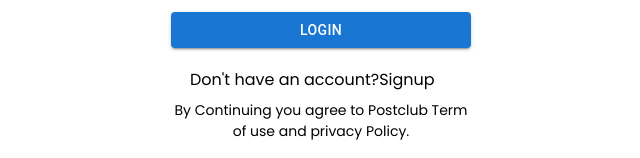
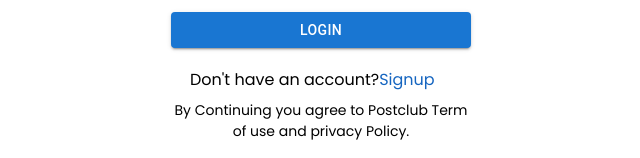
Before and after one commit to Sameer069/postclub, a React (Vite) app in the folder frontend/: page / in a window 1280 px wide. Shown: the part 483-641 px from the top of the page, without its empty margins (319-959 px from the left). Built offline with nearby package versions, Linux system fonts and the light colour scheme; no server answers; a web font is replaced by a local one.

Commit message:
Update UserLogin.jsx

```diff
--- a/frontend/src/pages/UserLogin.jsx
+++ b/frontend/src/pages/UserLogin.jsx
@@ -104,7 +104,7 @@ const  UserLogin=()=> {
                         <Button variant='contained' type='submit' className='w-full'>Login</Button>
                         </div>
                         <div className='ps-[19px] mt-5 font-[Poppins]'>
-                           <span>Don't have an account?<Link to="/signup" className=''>Signup</Link></span>
+                           <span>Don't have an account?<Link to="/signup" className='text-[#1565C0]'>Signup</Link></span>
                         </div>
                         <div className='mt-2'>
                         <p className=' text-center text-[14px]'>
```
